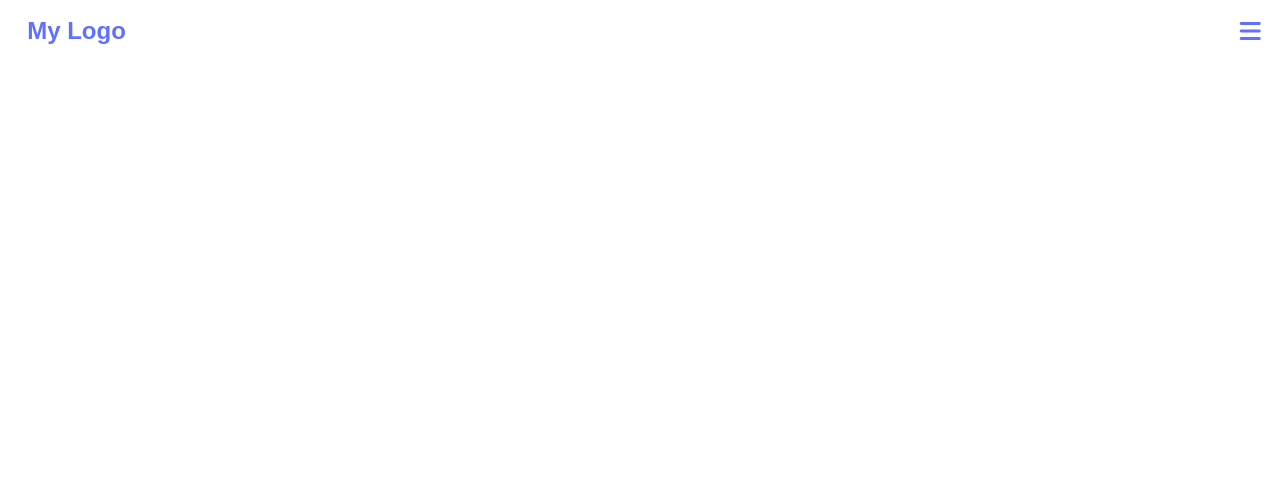
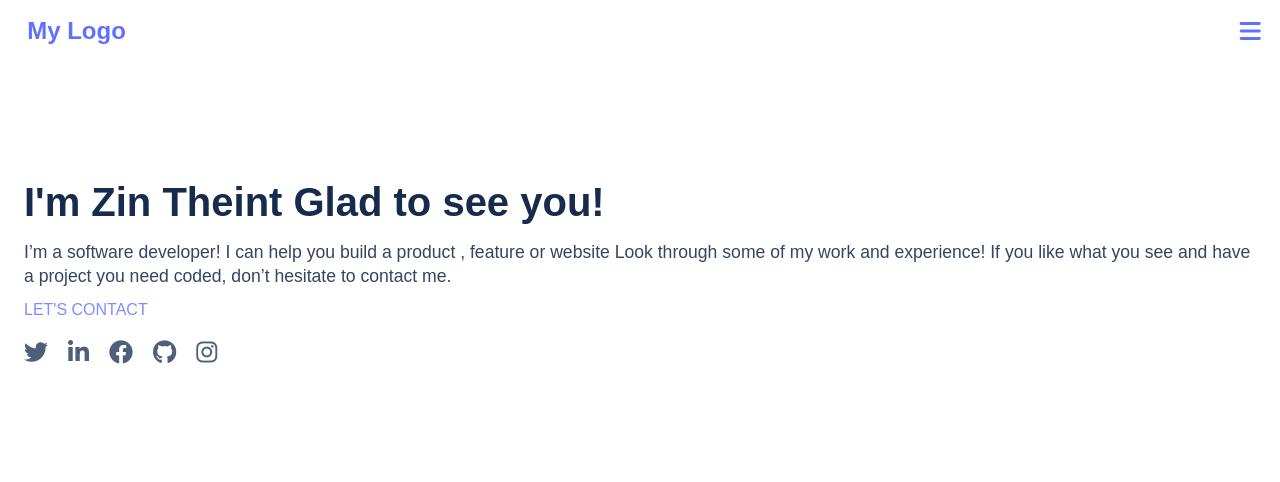
Before and after one commit to mioOleen/mioOleen.github.io, a website: page index.html in a window 1280 px wide. Drawn offline with Linux system fonts and the light colour scheme.

Commit message:
add section

```diff
--- a/index.html
+++ b/index.html
@@ -14,6 +14,17 @@
                 <i class="fa-solid fa-bars"></i>
             </div>
         </header>
-
+        <section class="firstSec">
+            <div class="intoHead">I'm Zin Theint Glad to see you!</div>
+            <div class="intoDes">I’m a software developer! I can help you build a product , feature or website Look through some of my work and experience! If you like what you see and have a project you need coded, don’t hesitate to contact me.</div>
+            <div class="contact">LET'S CONTACT</div>
+            <div class="social">
+               <a href="#"><i class="fa-brands fa-twitter"></i></a>
+               <a href="#"> <i class="fa-brands fa-linkedin-in"></i></a>
+               <a href="#"> <i class="fa-brands fa-facebook"></i></a>
+               <a href="#"><i class="fa-brands fa-github"></i></a>
+               <a href="#"><i class="fa-brands fa-instagram"></i></a>
+            </div>
+        </section>
 </body>
 </html>
--- a/style.css
+++ b/style.css
@@ -28,4 +28,52 @@
     }
 
 
+    .firstSec{
+        display: flex;
+        flex-direction: column;
+        padding: 114px 24px;
+
+    }
+    .intoHead{
+        color: #172B4D;
+        font-size: 40px;
+        font-family: 'Poppins', sans-serif;
+        font-weight: 700;
+        line-height: 52px;
+        margin-bottom: 12px;
+    }
+
+    .intoDes{
+        color: #344563;
+        font-size: 1.1rem;
+        font-family: 'Poppins', sans-serif;
+        font-weight: 400;
+        line-height: 24px;
+        margin-bottom: 12px;
+    }
+
+    .contact{
+        color: #7F8CFF;
+        font-size: 0.8remrem;
+        font-family: 'Poppins', sans-serif;
+        font-weight: 500;
+        line-height: 20px;
+        word-wrap: break-word;
+        margin-bottom: 12px;
+    }
+
+    .social{
+        margin-top: 0.5rem;
+    }
+
+    .fa-brands{
+        margin-right: 1rem;
+        font-size:1.5rem;
+        color:#505F79;
+    }
+
+    .social i:hover{
+       color: black;
+    }
+
 }
```
